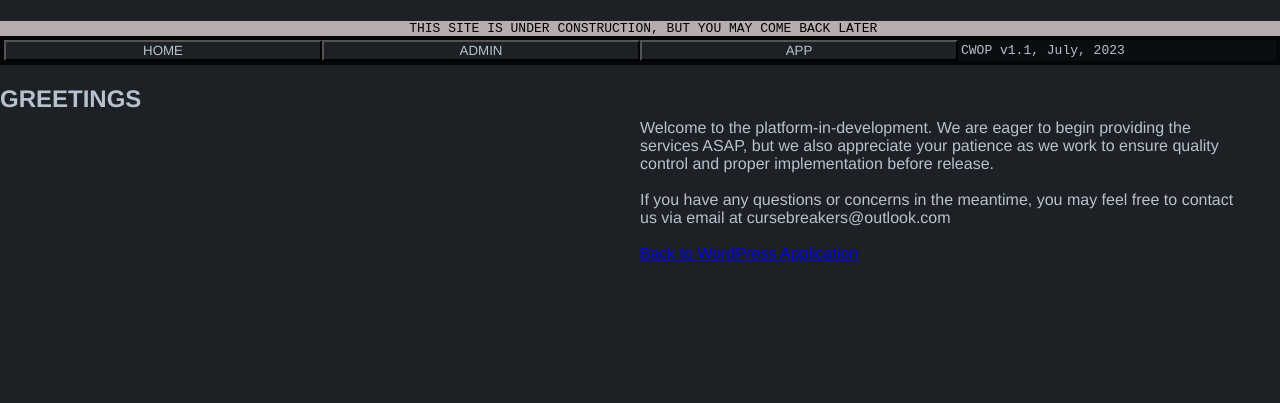
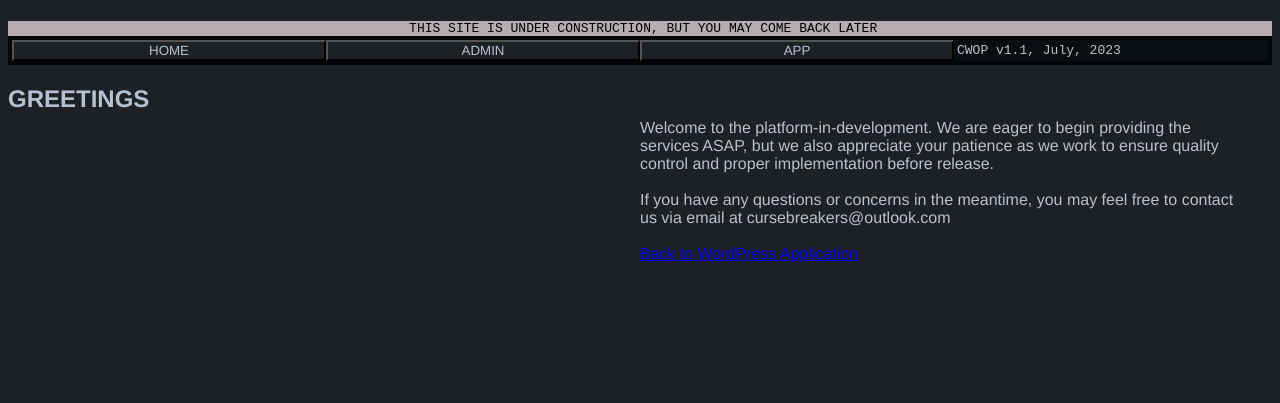
Before and after one commit to cursebreakers/CWOP, a plain HTML site: page index.html in a window 1280 px wide. Shown: the part 59-462 px from the top of the page. Drawn offline with Linux system fonts and the light colour scheme; files whose address does not match are found by name.

Commit message:
flex updated

```diff
--- a/stylesheet.css
+++ b/stylesheet.css
@@ -7,8 +7,6 @@ body {
     background-color: #1D2125;
     border-color: #101204;
     color: #B6C2CF;
-    padding: 0%;
-    margin: auto;
 }
 
 .header {
```
